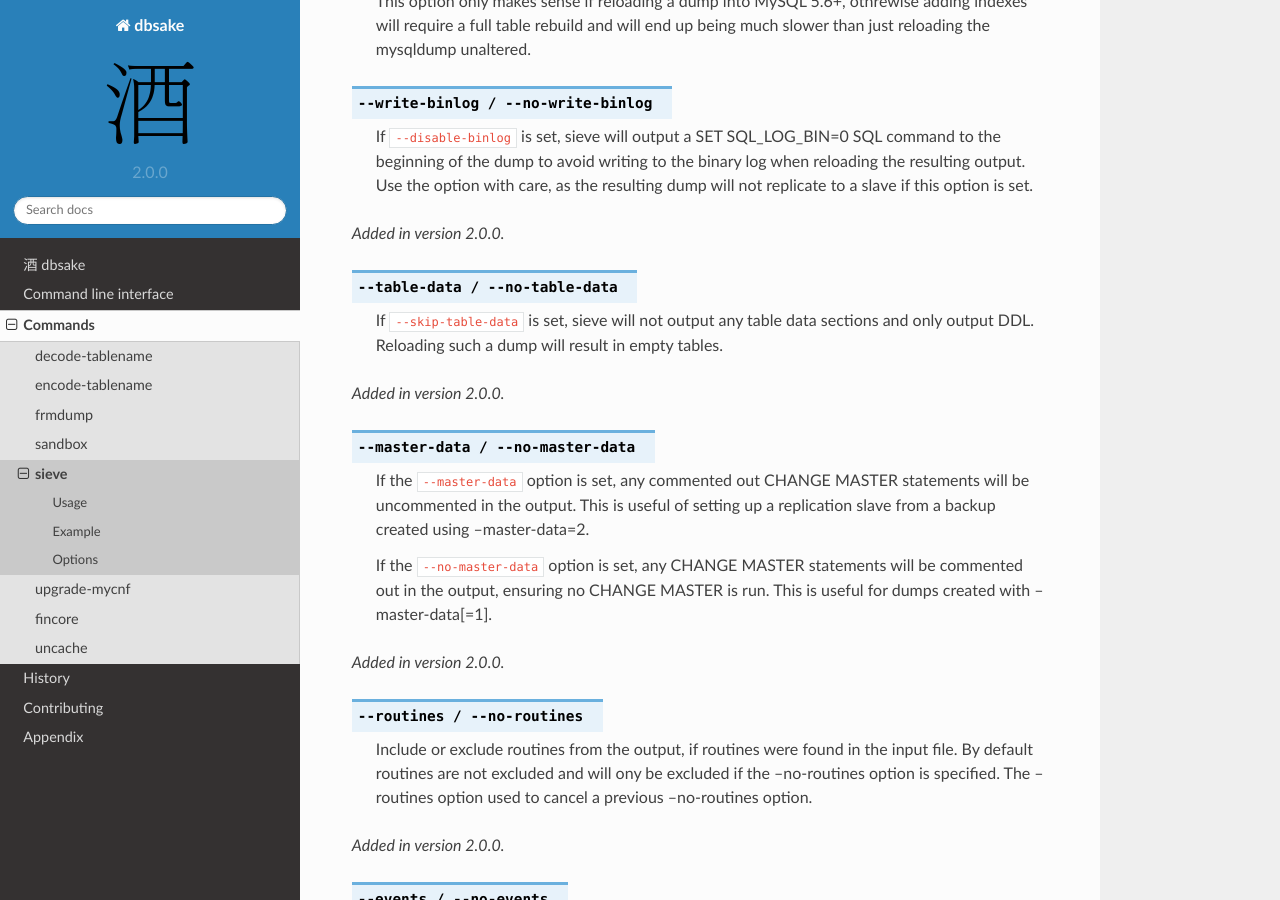
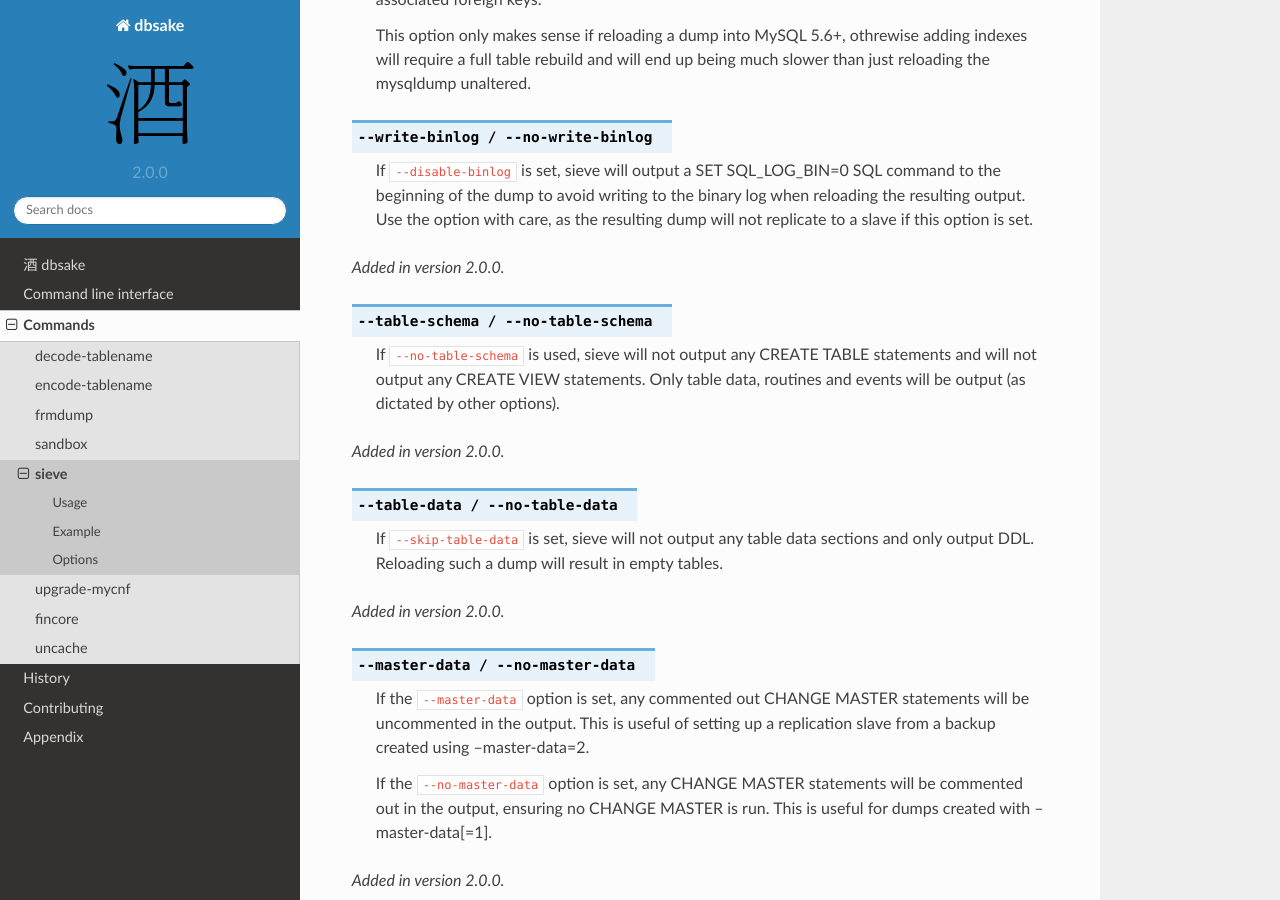
Before and after one commit to abg/dbsake, a Sphinx documentation site: the page built from docs/commands/sieve.rst, in a window 1280 px wide and 900 px high, scrolled down 3864 px. Built offline with Sphinx 7.4.7 and the Read the Docs theme 2.0.0, drawn with Linux system fonts in a browser that asks for light colours; some of the changed text lies outside the part shown.

Commit message:
add --table-schema / --no-table-schema options
- allows for excluding table schema from output.

```diff
--- a/docs/commands/sieve.rst
+++ b/docs/commands/sieve.rst
@@ -52,6 +52,8 @@ Usage
      --write-binlog / --no-write-binlog
                                      Include SQL_LOG_BIN = 0 in output to disable
                                      binlog
+     --table-schema / --no-table-schema
+                                     Include/exclude table schema from output.
      --table-data / --no-table-data  Include/exclude table data from output
      --routines / --no-routines      Include / exclude database routines from
                                      output
@@ -63,7 +65,6 @@ Usage
                                      present
      -O, --to-stdout                 Force output on stdout, even to a terminal.
      -?, --help                      Show this message and exit.
-
 
 Example
 .......
@@ -217,6 +218,14 @@ Options
 
 .. versionadded:: 2.0.0
 
+.. option:: --table-schema / --no-table-schema
+
+   If ``--no-table-schema`` is used, sieve will not output any CREATE TABLE
+   statements and will not output any CREATE VIEW statements.  Only table
+   data, routines and events will be output (as dictated by other options).
+
+.. versionadded:: 2.0.0
+
 .. option:: --table-data / --no-table-data
 
   If ``--skip-table-data`` is set, sieve will not output any table data
```
Also changed, not shown: 2 other files.
